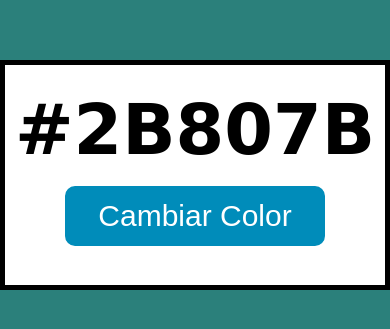
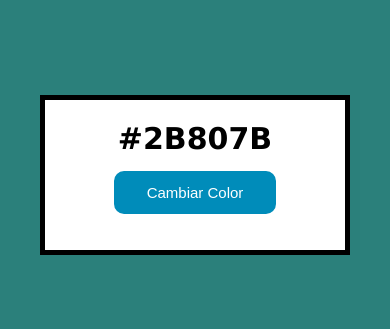
Before and after one commit to FVeraCoding/RandomColorGenerator, a plain HTML site: page index.html in a window 390 px wide. Shown: the part 247-576 px from the top of the page. Drawn offline with Linux system fonts and the light colour scheme.

Commit message:
responsive

```diff
--- a/style.css
+++ b/style.css
@@ -24,8 +24,13 @@ body{
 }
 
 #contenedor{
-    width: 45rem;
-    height: 22rem;
+
+    width: 30rem;
+    height: 15rem;
+    @media (min-width:440px){
+        width: 45rem;
+        height: 22rem;
+    }
     background-color: white;
     border: 5px solid black;
     flex-wrap: wrap;
@@ -33,12 +38,18 @@ body{
 }
 
 #color{
-    font-size: 7rem;
+    font-size: 3rem;
+
+    @media (min-width:440px){
+        font-size: 7rem;
+    }
+
     font-weight: bold;
 }
 
 #boton-color{
-    font-size: 3rem;
+
+    font-size: 1.5rem;
     color: white;
     border-radius: 1rem;
     background-color: #008CBA;
```
